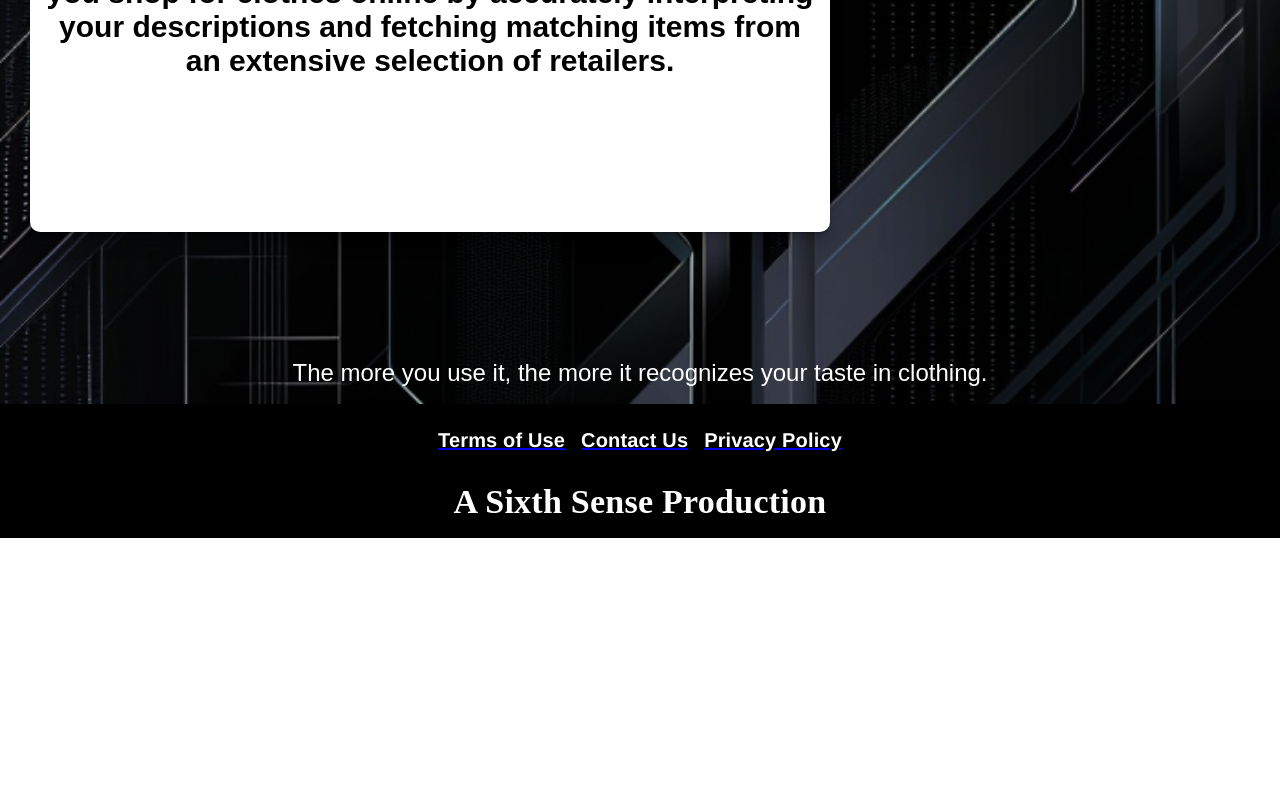
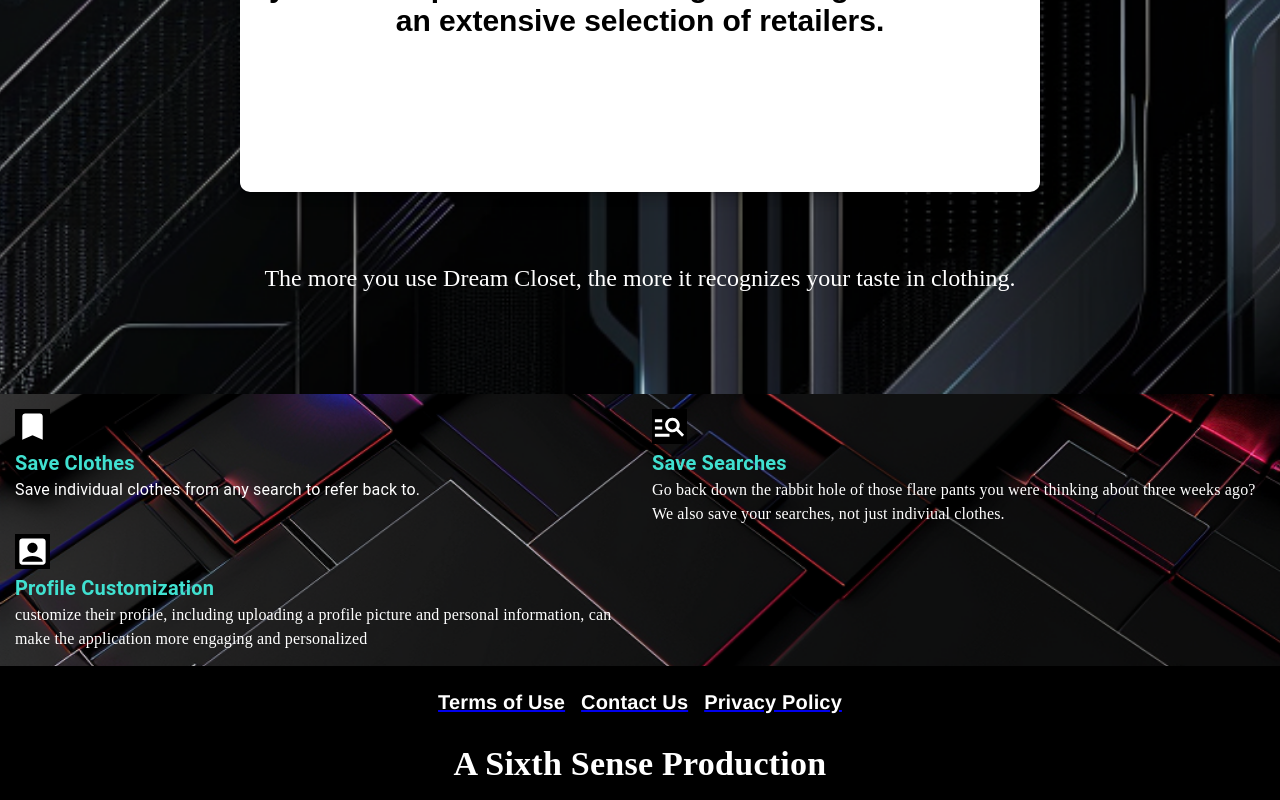
Before and after one commit to richardcolachagua/dream-closet, a React (Create React App) app: page /HomePage in a window 1280 px wide. Shown: the part 1340-2140 px from the top of the page. Before the commit the page ends 1878 px from the top, so only its background shows below. Built offline with nearby package versions, Linux system fonts and the light colour scheme.

Commit message:
"UI Updates - Header, ContactPage,HomePage"

```diff
--- a/src/frontend/Components/Header.jsx
+++ b/src/frontend/Components/Header.jsx
@@ -33,9 +33,10 @@ function ResponsiveAppBar() {
           <Button
             component={RouterLink}
             to="/loginpage"
+            variant="contained"
             sx={{
               marginRight: "10px",
-              color: "white",
+              backgroundColor: "turquoise",
               textTransform: "none",
               fontSize: "15px",
               fontWeight: "bold",
@@ -45,6 +46,7 @@ function ResponsiveAppBar() {
           </Button>
           <Button
             component={RouterLink}
+            variant="outlined"
             to="/signuppage"
             sx={{
               marginRight: "10px",
@@ -52,6 +54,9 @@ function ResponsiveAppBar() {
               textTransform: "none",
               fontSize: "15px",
               fontWeight: "bold",
+              borderColor: "#0063cc",
+              border: "1px solid",
+              borderRadius: "5px",
             }}
           >
             Sign Up
--- /dev/null
+++ b/src/frontend/Components/Profile-Features/Profile-Features.jsx
@@ -0,0 +1,103 @@
+import * as React from "react";
+import Grid from "@mui/material/Grid";
+import Box from "@mui/material/Box";
+import Typography from "@mui/material/Typography";
+import BookmarkIcon from "@mui/icons-material/Bookmark";
+import ManageSearchIcon from "@mui/icons-material/ManageSearch";
+import AccountBoxIcon from "@mui/icons-material/AccountBox";
+
+export default function ProfileFeatures() {
+  return (
+    <Box
+      sx={{
+        backgroundImage: `url(/assets/black_technology_gradient_4518e426.png)`,
+        backgroundSize: "cover",
+        backgroundPosition: "center",
+        backgroundRepeat: "no-repeat",
+        backgroundColor: "grey",
+        minHeight: "30vh",
+        padding: "15px",
+      }}
+    >
+      <Grid container rowSpacing={1} columnSpacing={{ xs: 1, sm: 2, md: 3 }}>
+        <Grid item xs={6}>
+          <BookmarkIcon
+            fontSize="large"
+            sx={{
+              color: "white",
+              backgroundColor: "black",
+            }}
+          />
+          <Typography
+            color="turquoise"
+            sx={{
+              fontWeight: "bold",
+              fontSize: "20px",
+            }}
+          >
+            Save Clothes
+          </Typography>
+          <Typography color="white">
+            Save individual clothes from any search to refer back to.
+          </Typography>
+        </Grid>
+        <Grid item xs={6}>
+          <ManageSearchIcon
+            fontSize="large"
+            sx={{
+              color: "white",
+              backgroundColor: "black",
+            }}
+          />
+          <Typography
+            color="turquoise"
+            sx={{
+              fontWeight: "bold",
+              fontSize: "20px",
+            }}
+          >
+            Save Searches
+          </Typography>
+          <Typography
+            color="white"
+            sx={{
+              fontFamily: "Times New Roman",
+            }}
+          >
+            Go back down the rabbit hole of those flare pants you were thinking
+            about three weeks ago? We also save your searches, not just
+            indiviual clothes.
+          </Typography>
+        </Grid>
+        <Grid item xs={6}>
+          <AccountBoxIcon
+            fontSize="large"
+            sx={{
+              color: "white",
+              backgroundColor: "black",
+            }}
+          />
+          <Typography
+            color="turquoise"
+            sx={{
+              fontWeight: "bold",
+              fontSize: "20px",
+            }}
+          >
+            Profile Customization
+          </Typography>
+          <Typography
+            color="white"
+            sx={{
+              fontFamily: "Times New Roman",
+            }}
+          >
+            customize their profile, including uploading a profile picture and
+            personal information, can make the application more engaging and
+            personalized
+          </Typography>
+        </Grid>
+      </Grid>
+    </Box>
+  );
+}
--- a/src/frontend/Components/Shared-Layout-Animation/Layout.tsx
+++ b/src/frontend/Components/Shared-Layout-Animation/Layout.tsx
@@ -1,7 +1,6 @@
 import React, { useState } from "react";
 import { intitalTabs as tabs } from "./features.ts";
 import { motion, AnimatePresence } from "framer-motion";
-import styles from "./Layout.module.css";
 import "./styles.css";
 
 export default function Layout() {
--- a/src/frontend/Components/Shared-Layout-Animation/LayoutContainer.jsx
+++ b/src/frontend/Components/Shared-Layout-Animation/LayoutContainer.jsx
@@ -8,7 +8,8 @@ const LayoutContainer = () => {
     background: "var(--accent",
     display: "flex",
     alignItems: "center",
-    height: "70vh",
+    justifyContent: "center",
+    height: "60vh",
   };
 
   return (
--- a/src/frontend/Pages/ContactPage.jsx
+++ b/src/frontend/Pages/ContactPage.jsx
@@ -1,6 +1,5 @@
 import React from "react";
-import { Typography, Box, TextField, Button, Grid } from "@mui/material";
-import EmailIcon from "@mui/icons-material/Email";
+import { Typography, Box } from "@mui/material";
 import Header from "../Components/Header";
 import Footer from "../Components/Footer";
 
@@ -8,33 +7,30 @@ const ContactPage = () => {
   return (
     <>
       <Header />
-      <Box sx={{ padding: "50px" }}>
-        <Typography variant="h3" sx={{ fontWeight: "bold", color: "white" }}>
+      <Box
+        sx={{
+          backgroundColor: "black",
+          backgroundPosition: "center",
+          backgroundRepeat: "no-repeat",
+          minHeight: "100vh",
+          paddingLeft: "90px",
+          padding: "90px",
+        }}
+      >
+        <Typography
+          variant="h3"
+          sx={{
+            fontWeight: "bold",
+            color: "white",
+            fontFamily: "Times New Roman",
+          }}
+        >
           Contact Us
         </Typography>
-        <Box sx={{ marginTop: 4 }}>
-          <Grid container spaceing={2}>
-            <Grid item xs={12}>
-              <TextField label="Your Name" variant="outlined" fullWidth />
-            </Grid>
-            <Grid item xs={12}>
-              <TextField label="Your Email" variant="outlined" fullWidth />
-            </Grid>
-            <Grid item xs={12}>
-              <TextField
-                label="Your Message"
-                multiline
-                rows={4}
-                variant="outlined"
-                fullWidth
-              />
-            </Grid>
-          </Grid>
-        </Box>
-        <Box sx={{ display: "flex", justifyContent: "center", marginTop: 4 }}>
-          <Button variant="contained" color="primary">
-            Send Message
-          </Button>
+        <Box sx={{ marginTop: 2 }}>
+          <Typography sx={{ color: "white" }}>
+            Contact richardcwebdev@gmail.com for any questions
+          </Typography>
         </Box>
       </Box>
       <Footer />
--- a/src/frontend/Pages/HomePage.jsx
+++ b/src/frontend/Pages/HomePage.jsx
@@ -1,10 +1,11 @@
 import React from "react";
-import { Box, Typography, Stack } from "@mui/material";
+import { Box, Typography, Stack, Grid } from "@mui/material";
 import Header from "../Components/Header";
 import { createTheme, ThemeProvider } from "@mui/material/styles";
 import AnimatedSearchBar from "../Components/AnimatedSearchBar";
 import LayoutContainer from "../Components/Shared-Layout-Animation/LayoutContainer.jsx";
 import Footer from "../Components/Footer.jsx";
+import ProfileFeatures from "../Components/Profile-Features/Profile-Features.jsx";
 
 const HomePage = () => {
   const defaultTheme = createTheme();
@@ -89,11 +90,14 @@ const HomePage = () => {
           <Typography
             variant="h5"
             align="center"
-            padding="15px"
-            sx={{ fontFamily: "sans-serif", color: "white" }}
+            paddingBottom="100px"
+            sx={{ fontFamily: "Times New Roman", color: "white" }}
           >
-            The more you use it, the more it recognizes your taste in clothing.
+            The more you use Dream Closet, the more it recognizes your taste in
+            clothing.
           </Typography>
+
+          <ProfileFeatures />
         </ThemeProvider>
         <Footer />
       </Box>
```
Also changed, not shown: public/assets/black_technology_gradient_4518.png (added), public/assets/black_technology_gradient_4518e426.png (added).
